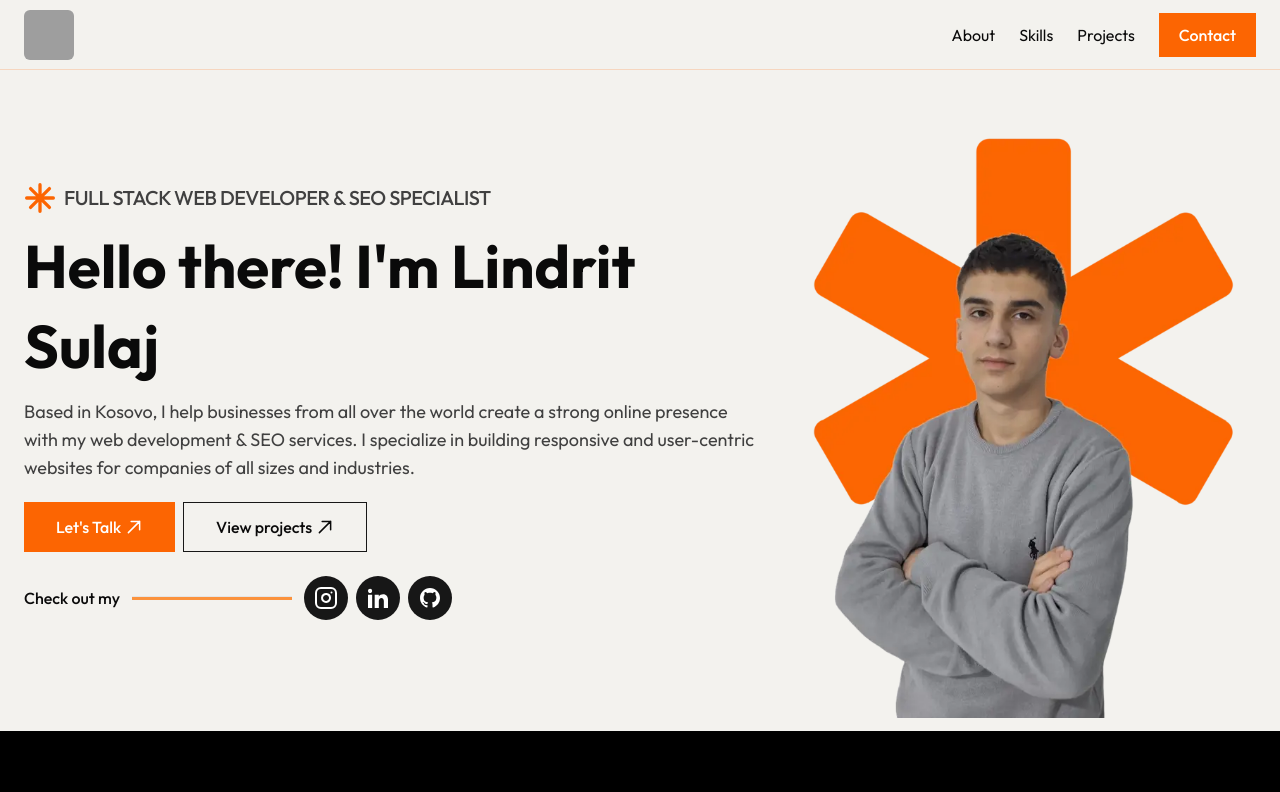
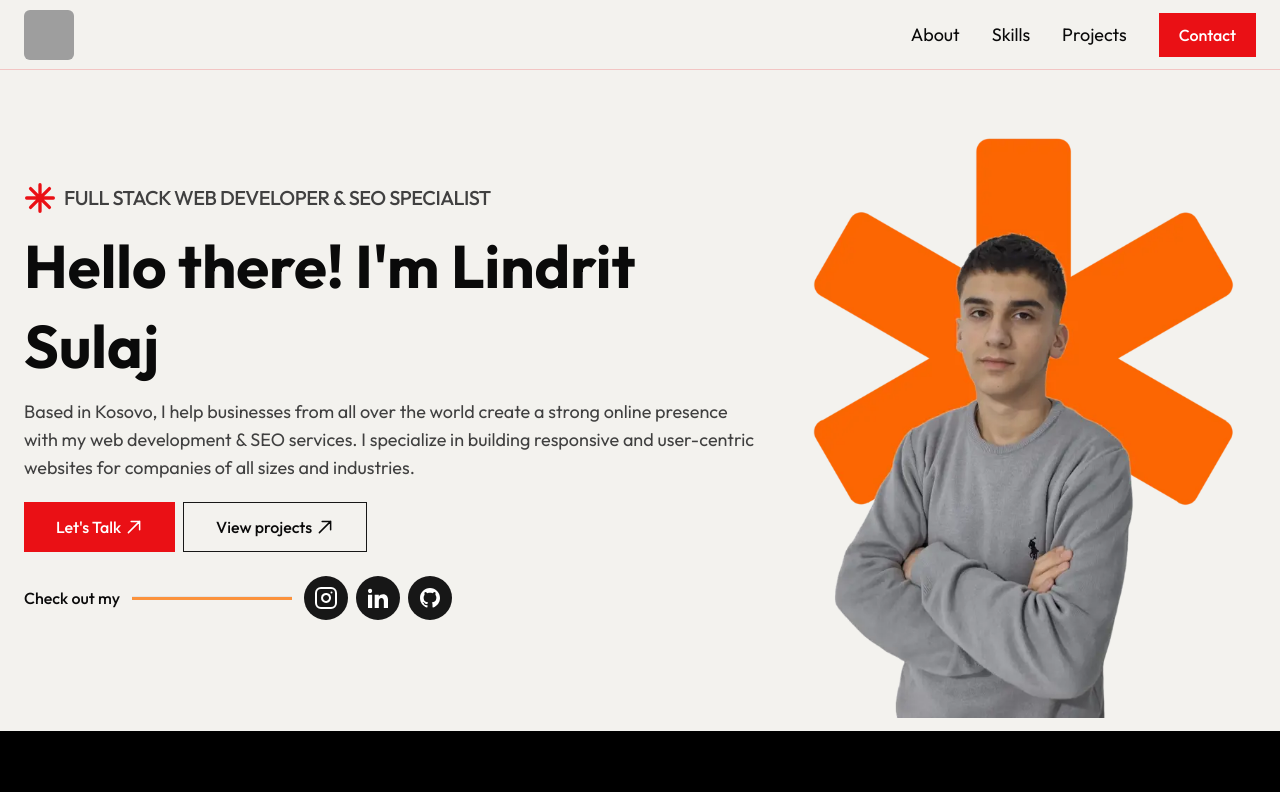
Before and after one commit to Lindrit-Sulaj/Lindrit-Sulaj-V2, a Next.js app: page / in a window 1280 px wide. Shown: the top 792 px of the page. Built offline with nearby package versions, Linux system fonts and the light colour scheme; grey boxes are pictures that could not be loaded.

Commit message:
fixed some accessibility issues

```diff
--- a/components/footer.tsx
+++ b/components/footer.tsx
@@ -117,16 +117,19 @@ export default function Footer() {
           <li>
             <a rel="noopener nofollow" href="https://instagram.com/lindritsulaj" className='w-12 h-12 bg-gradient-to-br from-neutral-900 to-neutral-600 hover:to-neutral-900 transition-all text-white rounded-full flex items-center justify-center'>
               <svg xmlns="http://www.w3.org/2000/svg" className='w-7 h-7' fill="currentColor" viewBox="0 0 24 24" id="instagram"><path d="M17.34,5.46h0a1.2,1.2,0,1,0,1.2,1.2A1.2,1.2,0,0,0,17.34,5.46Zm4.6,2.42a7.59,7.59,0,0,0-.46-2.43,4.94,4.94,0,0,0-1.16-1.77,4.7,4.7,0,0,0-1.77-1.15,7.3,7.3,0,0,0-2.43-.47C15.06,2,14.72,2,12,2s-3.06,0-4.12.06a7.3,7.3,0,0,0-2.43.47A4.78,4.78,0,0,0,3.68,3.68,4.7,4.7,0,0,0,2.53,5.45a7.3,7.3,0,0,0-.47,2.43C2,8.94,2,9.28,2,12s0,3.06.06,4.12a7.3,7.3,0,0,0,.47,2.43,4.7,4.7,0,0,0,1.15,1.77,4.78,4.78,0,0,0,1.77,1.15,7.3,7.3,0,0,0,2.43.47C8.94,22,9.28,22,12,22s3.06,0,4.12-.06a7.3,7.3,0,0,0,2.43-.47,4.7,4.7,0,0,0,1.77-1.15,4.85,4.85,0,0,0,1.16-1.77,7.59,7.59,0,0,0,.46-2.43c0-1.06.06-1.4.06-4.12S22,8.94,21.94,7.88ZM20.14,16a5.61,5.61,0,0,1-.34,1.86,3.06,3.06,0,0,1-.75,1.15,3.19,3.19,0,0,1-1.15.75,5.61,5.61,0,0,1-1.86.34c-1,.05-1.37.06-4,.06s-3,0-4-.06A5.73,5.73,0,0,1,6.1,19.8,3.27,3.27,0,0,1,5,19.05a3,3,0,0,1-.74-1.15A5.54,5.54,0,0,1,3.86,16c0-1-.06-1.37-.06-4s0-3,.06-4A5.54,5.54,0,0,1,4.21,6.1,3,3,0,0,1,5,5,3.14,3.14,0,0,1,6.1,4.2,5.73,5.73,0,0,1,8,3.86c1,0,1.37-.06,4-.06s3,0,4,.06a5.61,5.61,0,0,1,1.86.34A3.06,3.06,0,0,1,19.05,5,3.06,3.06,0,0,1,19.8,6.1,5.61,5.61,0,0,1,20.14,8c.05,1,.06,1.37.06,4S20.19,15,20.14,16ZM12,6.87A5.13,5.13,0,1,0,17.14,12,5.12,5.12,0,0,0,12,6.87Zm0,8.46A3.33,3.33,0,1,1,15.33,12,3.33,3.33,0,0,1,12,15.33Z"></path></svg>
+              <span className="sr-only">Instagram</span>
             </a>
           </li>
           <li>
             <a rel="noopener nofollow" href="https://www.linkedin.com/in/lindrit-sulaj-0b75052b1/" className='w-12 h-12 bg-gradient-to-br from-neutral-900 to-neutral-600 hover:to-neutral-900 transition-all text-white rounded-full flex items-center justify-center'>
               <svg xmlns="http://www.w3.org/2000/svg" className='w-7 h-7' fill="currentColor" viewBox="0 0 124 124" id="linkedin"><path fill="currentColor" d="M102.4 70.7v28.5c0 .7-.6 1.3-1.3 1.3H86.4c-.7 0-1.3-.6-1.3-1.3V72.7c0-7-2.5-11.8-8.8-11.8-4.8 0-7.6 3.2-8.9 6.3-.5 1.1-.6 2.7-.6 4.2v27.8c0 .7-.6 1.3-1.3 1.3H50.9c-.7 0-1.3-.6-1.3-1.3 0-7.1.2-41.4 0-49.4 0-.7.6-1.3 1.3-1.3h14.7c.7 0 1.3.6 1.3 1.3v6.1c0 .1-.1.1-.1.2h.1v-.2c2.3-3.5 6.4-8.6 15.6-8.6 11.4 0 19.9 7.5 19.9 23.4zM24 100.6h14.7c.7 0 1.3-.6 1.3-1.3V49.8c0-.7-.6-1.3-1.3-1.3H24c-.7 0-1.3.6-1.3 1.3v49.5c.1.7.6 1.3 1.3 1.3z"></path><circle cx="30.9" cy="32.7" r="9.3" fill="currentColor"></circle></svg>
+              <span className="sr-only">LinkedIn</span>
             </a>
           </li>
           <li>
             <a rel="noopener nofollow" href="https://github.com/Lindrit-Sulaj" className='w-12 h-12 bg-gradient-to-br from-neutral-900 to-neutral-600 hover:to-neutral-900 transition-all text-white rounded-full flex items-center justify-center'>
               <svg xmlns="http://www.w3.org/2000/svg" fill="currentColor" className='w-7 h-7' viewBox="0 0 16 16" id="github"><path d="M7.999 0C3.582 0 0 3.596 0 8.032a8.031 8.031 0 0 0 5.472 7.621c.4.074.546-.174.546-.387 0-.191-.007-.696-.011-1.366-2.225.485-2.695-1.077-2.695-1.077-.363-.928-.888-1.175-.888-1.175-.727-.498.054-.488.054-.488.803.057 1.225.828 1.225.828.714 1.227 1.873.873 2.329.667.072-.519.279-.873.508-1.074-1.776-.203-3.644-.892-3.644-3.969 0-.877.312-1.594.824-2.156-.083-.203-.357-1.02.078-2.125 0 0 .672-.216 2.2.823a7.633 7.633 0 0 1 2.003-.27 7.65 7.65 0 0 1 2.003.271c1.527-1.039 2.198-.823 2.198-.823.436 1.106.162 1.922.08 2.125.513.562.822 1.279.822 2.156 0 3.085-1.87 3.764-3.652 3.963.287.248.543.738.543 1.487 0 1.074-.01 1.94-.01 2.203 0 .215.144.465.55.386A8.032 8.032 0 0 0 16 8.032C16 3.596 12.418 0 7.999 0z"></path></svg>
+              <span className="sr-only">Github</span>
             </a>
           </li>
 
--- a/components/navbar.tsx
+++ b/components/navbar.tsx
@@ -13,14 +13,14 @@ export default function Navbar() {
         <Link href="/" className="max-w-full">
           <img className="w-[50px] rounded-md h-[50px]" src="https://ik.imagekit.io/0s9lwb2yr/Lindrit%20Sulaj/Logo%20with%20Background_FUd6B4Jxq.png?updatedAt=1707247528529" alt="Lindrit Sulaj" />
         </Link>
-        <ul className="hidden md:flex items-center gap-6">
-          <li>
+        <ul className="hidden md:flex items-center gap-x-8">
+          <li className="text-lg">
             <Link href="/#about">About</Link>
           </li>
-          <li>
+          <li className="text-lg">
             <Link href="/#skills">Skills</Link>
           </li>
-          <li>
+          <li className="text-lg">
             <Link href="/#projects">Projects</Link>
           </li>
           <li>
@@ -34,6 +34,7 @@ export default function Navbar() {
             <svg xmlns="http://www.w3.org/2000/svg" fill="none" viewBox="0 0 24 24" strokeWidth={1.5} stroke="currentColor" className="w-8 h-8">
               <path strokeLinecap="round" strokeLinejoin="round" d="M3.75 6.75h16.5M3.75 12h16.5M12 17.25h8.25" />
             </svg>
+            <span className="sr-only">Menu</span>
           </SheetTrigger>
           <SheetContent onCloseAutoFocus={event => event.preventDefault()}>
             <SheetHeader>
--- a/sections/skills.tsx
+++ b/sections/skills.tsx
@@ -217,7 +217,7 @@ export default function Skills() {
                 </div>
               </div>
             </li>
-            <p className='mt-4 md:text-[17px] text-neutral-300'>Other: Redux, Sass, Framer Motion, Prismic</p>
+            <li className='mt-4 md:text-[17px] text-neutral-300'>Other: Redux, Sass, Framer Motion, Prismic</li>
           </ul>
         </div>
         <div className="w-full lg:w-2/3 flex flex-col md:flex-row lg:flex-col items-start gap-y-6 gap-x-4">
--- a/tailwind.config.ts
+++ b/tailwind.config.ts
@@ -24,7 +24,7 @@ const config = {
           'orange': '#FC6502',
           'isabelline': '#F3F2EE',
           'tawny': '#D85802',
-          'primary': '#FC6502'
+          'primary': '#EA1015'
         },
         border: "hsl(var(--border))",
         input: "hsl(var(--input))",
```
